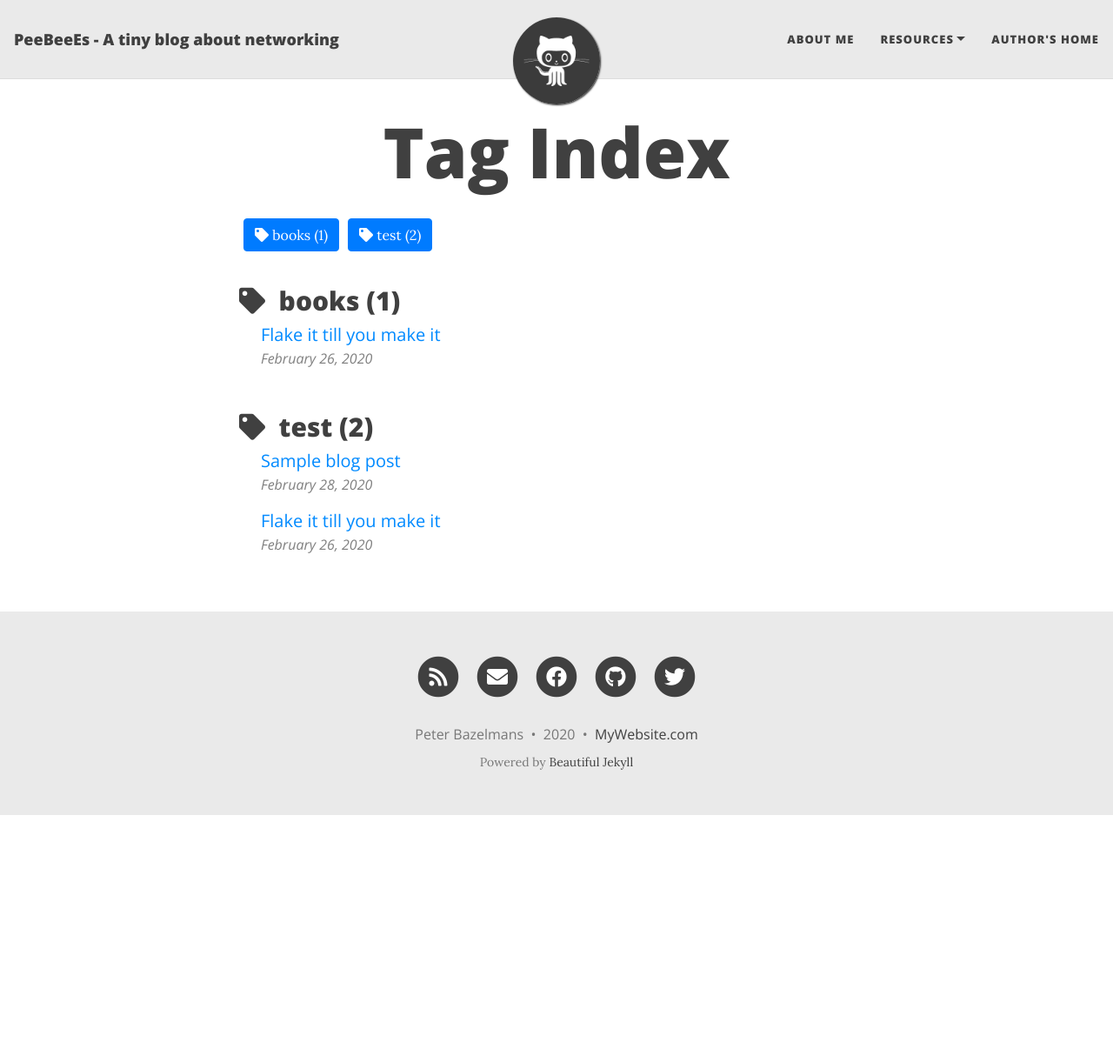
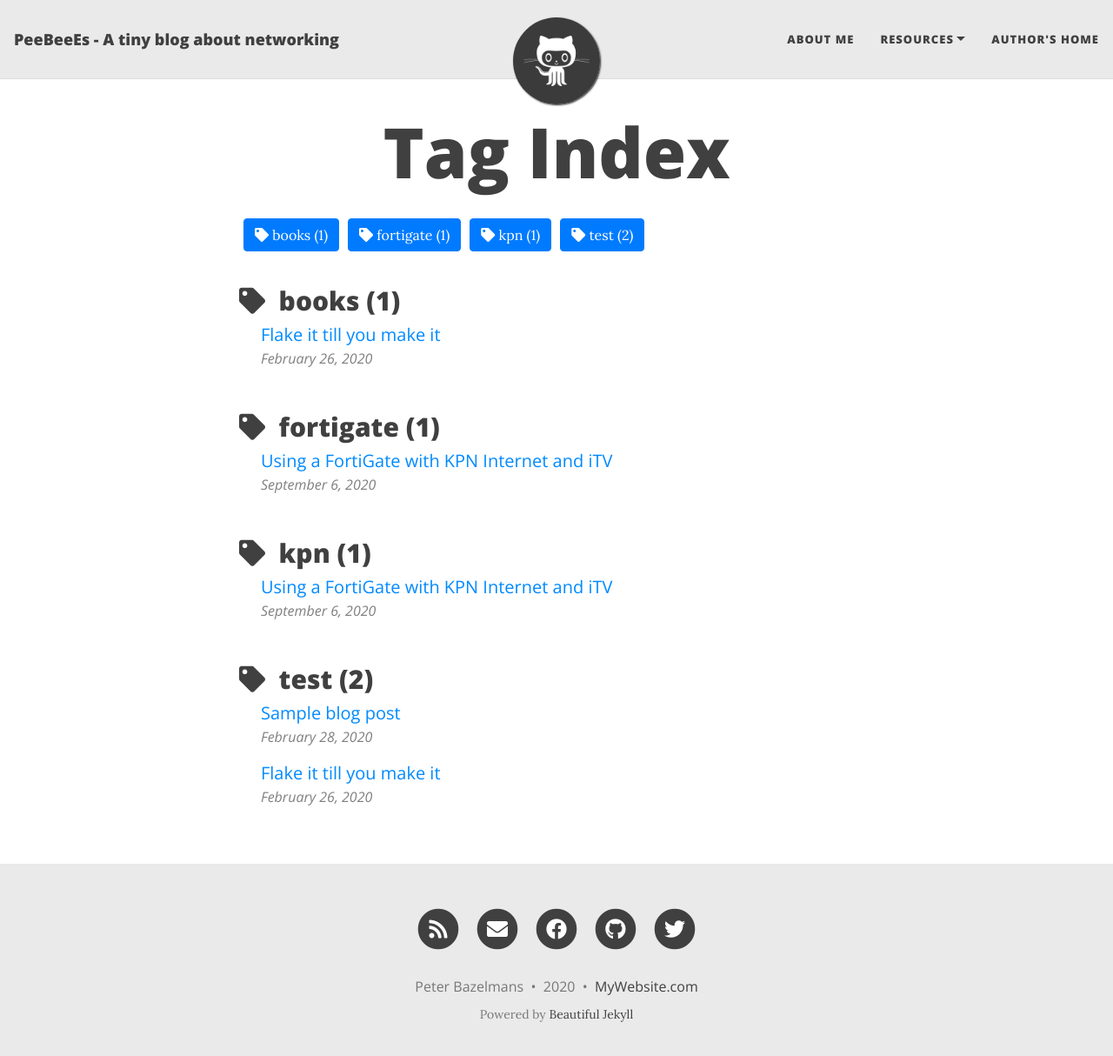
Before and after one commit to pbazelmans/pbazelmans.github.io, a Jekyll site: the page built from tags.html, in a window 1280 px wide and 1227 px high. Shown: the top 1214 px of the window at 87% size. Built offline with Jekyll 4.4.1, drawn with Linux system fonts in a browser that asks for light colours; nearby versions of some CDN libraries.

Commit message:
Update 2020-09-06-kpn.md

```diff
--- a/_posts/2020-09-06-kpn.md
+++ b/_posts/2020-09-06-kpn.md
@@ -1,7 +1,7 @@
 ---
 layout: post
 title:  "Using a FortiGate with KPN Internet and iTV"
-categories: FortiGate
+tags: [kpn, fortigate]
 ---
 For the last days, I was working to get my ISP connection @home (Which is from `KPN`) working with a FortiGate firewall. Well, it was a bit of a puzzle to get this working because information about this topic is very fragmented to find. So, I want to write about what I've done to get this working.
 
```
